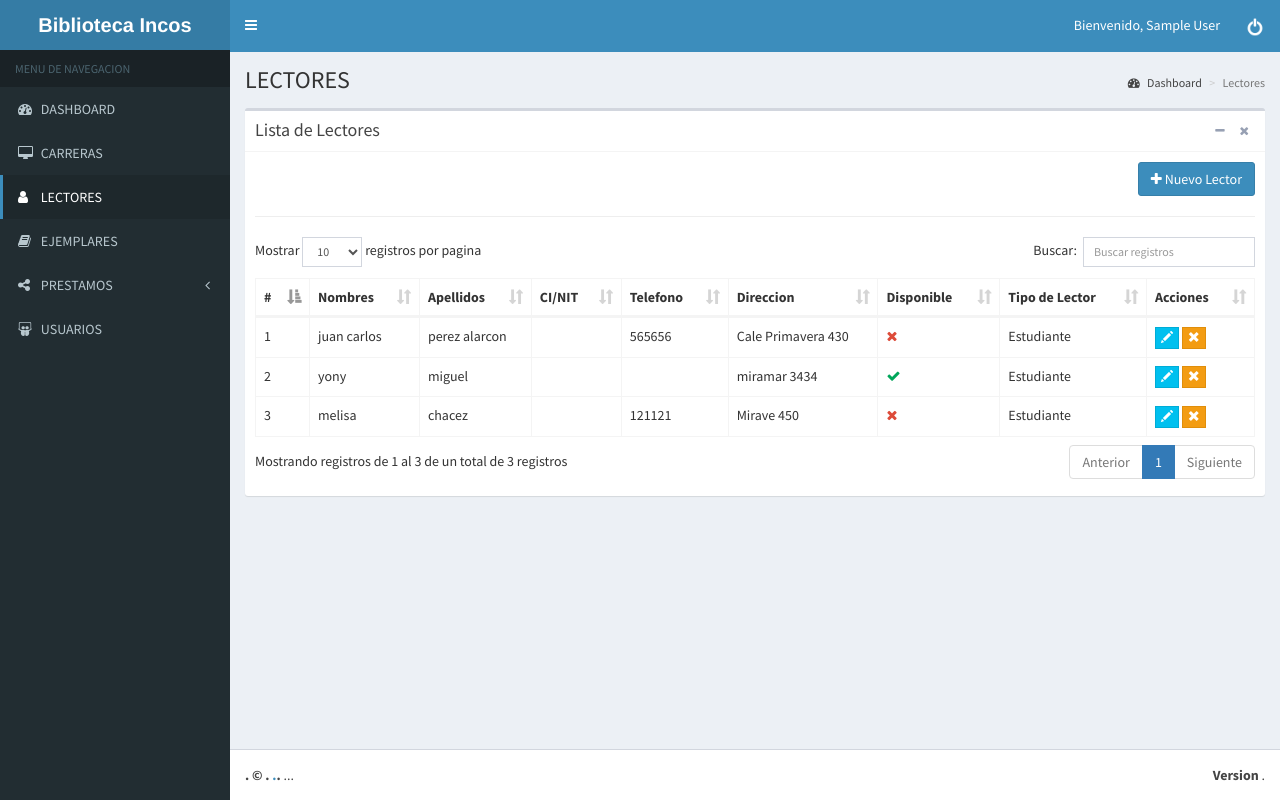
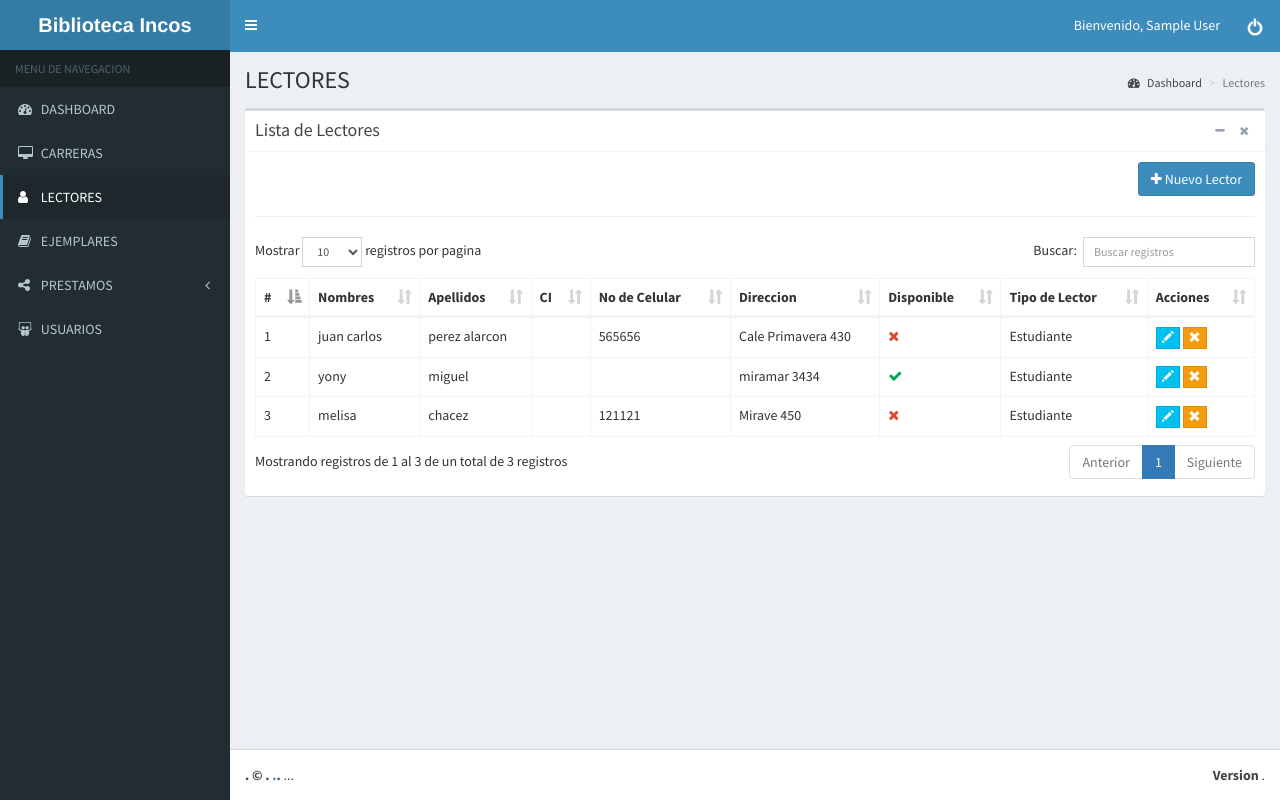
Before and after one commit to userincos/sistbibliotec, a CodeIgniter app: page /sistemabibliotecario/backend/lectores in a window 1280 px wide. Run offline with CodeIgniter, Linux system fonts and the light colour scheme; the visitor is signed in with stand-in values (Sample User, id 1); data comes from the database, SQL or seed files in the repository; data that the repository does not hold is empty; some libraries are stand-ins or nearby versions.

Commit message:
cambios en las etiquetas o tags en el carpeta view en el bacedn lectores index.php

```diff
--- a/application/views/backend/lectores/index.php
+++ b/application/views/backend/lectores/index.php
@@ -27,8 +27,8 @@
                                 <th>#</th>
                                 <th>Nombres</th>
                                 <th>Apellidos</th>
-                                <th>CI/NIT</th>
-                                <th>Telefono</th>
+                                <th>CI</th>
+                                <th>No de Celular</th>
                                 <th>Direccion</th>
                                 <th>Disponible</th>
                                 <th>Tipo de Lector</th>
```
